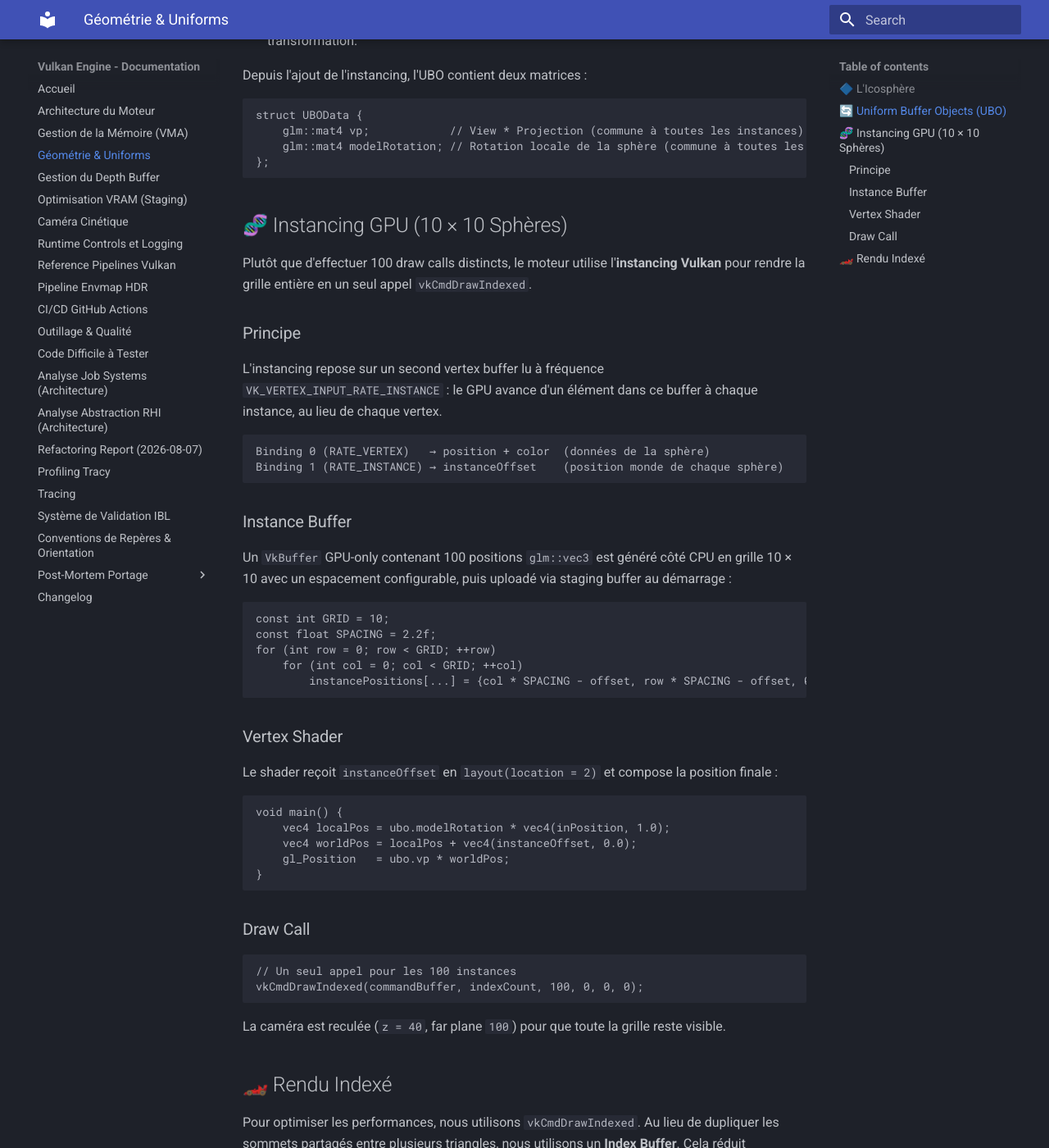
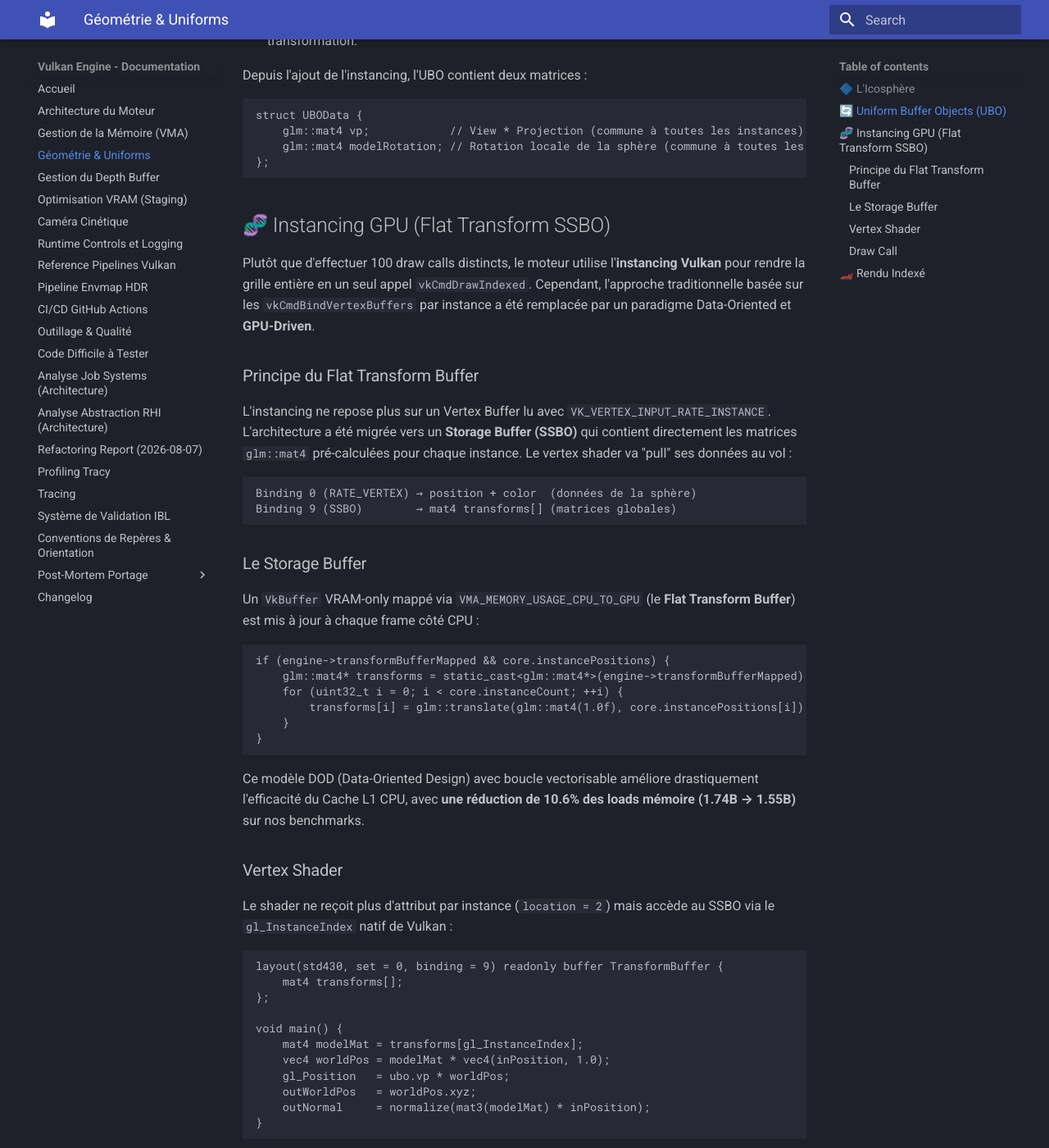
Before and after one commit to yoyonel/suckless-vulkan, an MkDocs documentation site: the page built from docs/geometry.md, in a window 1280 px wide and 1400 px high, scrolled down 763 px. Shown: the whole window at 82% size. Built offline with MkDocs 1.6.1 and Material for MkDocs 9.7.7, drawn with Linux system fonts in a browser that asks for light colours; some of the changed text lies outside the part shown.

Commit message:
docs: update geometry documentation and benchmark results

````diff
--- a/docs/geometry.md
+++ b/docs/geometry.md
@@ -30,47 +30,58 @@ struct UBOData {
 };
 ```
 
-## 🧬 Instancing GPU (10 × 10 Sphères)
+## 🧬 Instancing GPU (Flat Transform SSBO)
 
 Plutôt que d'effectuer 100 draw calls distincts, le moteur utilise l'**instancing Vulkan** pour rendre la grille entière en un seul appel `vkCmdDrawIndexed`.
+Cependant, l'approche traditionnelle basée sur les `vkCmdBindVertexBuffers` par instance a été remplacée par un paradigme Data-Oriented et **GPU-Driven**.
 
-### Principe
+### Principe du Flat Transform Buffer
 
-L'instancing repose sur un second vertex buffer lu à fréquence `VK_VERTEX_INPUT_RATE_INSTANCE` : le GPU avance d'un élément dans ce buffer à chaque instance, au lieu de chaque vertex.
+L'instancing ne repose plus sur un Vertex Buffer lu avec `VK_VERTEX_INPUT_RATE_INSTANCE`.
+L'architecture a été migrée vers un **Storage Buffer (SSBO)** qui contient directement les matrices `glm::mat4` pré-calculées pour chaque instance. Le vertex shader va "pull" ses données au vol :
 
 ```text
-Binding 0 (RATE_VERTEX)   → position + color  (données de la sphère)
-Binding 1 (RATE_INSTANCE) → instanceOffset    (position monde de chaque sphère)
+Binding 0 (RATE_VERTEX) → position + color  (données de la sphère)
+Binding 9 (SSBO)        → mat4 transforms[] (matrices globales)
 ```
 
-### Instance Buffer
+### Le Storage Buffer
 
-Un `VkBuffer` GPU-only contenant 100 positions `glm::vec3` est généré côté CPU en grille 10 × 10 avec un espacement configurable, puis uploadé via staging buffer au démarrage :
+Un `VkBuffer` VRAM-only mappé via `VMA_MEMORY_USAGE_CPU_TO_GPU` (le **Flat Transform Buffer**) est mis à jour à chaque frame côté CPU :
 
 ```cpp
-const int GRID = 10;
-const float SPACING = 2.2f;
-for (int row = 0; row < GRID; ++row)
-    for (int col = 0; col < GRID; ++col)
-        instancePositions[...] = {col * SPACING - offset, row * SPACING - offset, 0.0f};
+if (engine->transformBufferMapped && core.instancePositions) {
+    glm::mat4* transforms = static_cast<glm::mat4*>(engine->transformBufferMapped);
+    for (uint32_t i = 0; i < core.instanceCount; ++i) {
+        transforms[i] = glm::translate(glm::mat4(1.0f), core.instancePositions[i]) * uboData.modelRotation;
+    }
+}
 ```
+
+Ce modèle DOD (Data-Oriented Design) avec boucle vectorisable améliore drastiquement l'efficacité du Cache L1 CPU, avec **une réduction de 10.6% des loads mémoire (1.74B → 1.55B)** sur nos benchmarks.
 
 ### Vertex Shader
 
-Le shader reçoit `instanceOffset` en `layout(location = 2)` et compose la position finale :
+Le shader ne reçoit plus d'attribut par instance (`location = 2`) mais accède au SSBO via le `gl_InstanceIndex` natif de Vulkan :
 
 ```glsl
+layout(std430, set = 0, binding = 9) readonly buffer TransformBuffer {
+    mat4 transforms[];
+};
+
 void main() {
-    vec4 localPos = ubo.modelRotation * vec4(inPosition, 1.0);
-    vec4 worldPos = localPos + vec4(instanceOffset, 0.0);
+    mat4 modelMat = transforms[gl_InstanceIndex];
+    vec4 worldPos = modelMat * vec4(inPosition, 1.0);
     gl_Position   = ubo.vp * worldPos;
+    outWorldPos   = worldPos.xyz;
+    outNormal     = normalize(mat3(modelMat) * inPosition);
 }
 ```
 
 ### Draw Call
 
 ```cpp
-// Un seul appel pour les 100 instances
+// Un seul appel pour les 100 instances sans bind l'Instance VBO !
 vkCmdDrawIndexed(commandBuffer, indexCount, 100, 0, 0, 0);
 ```
 
````
